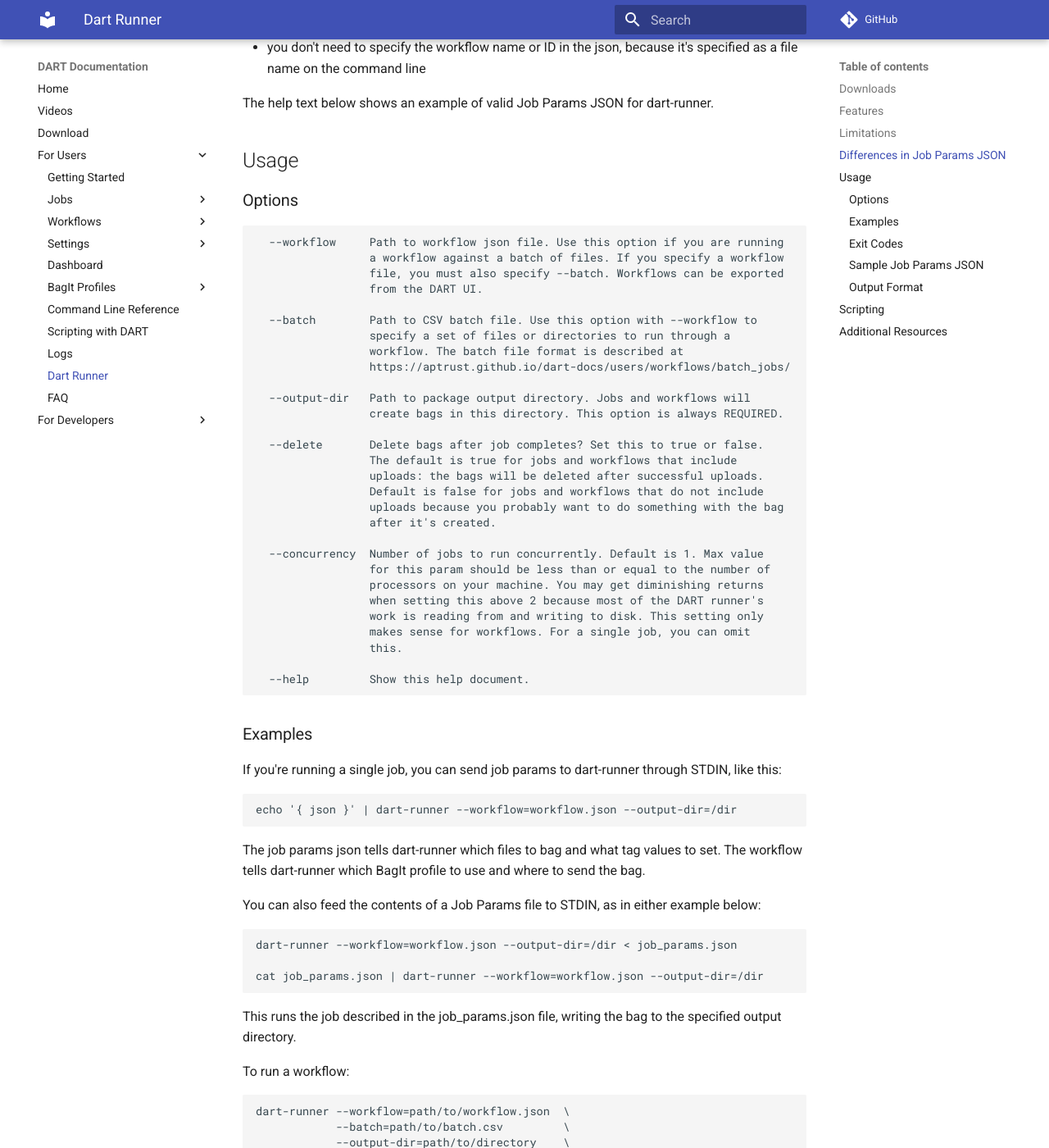
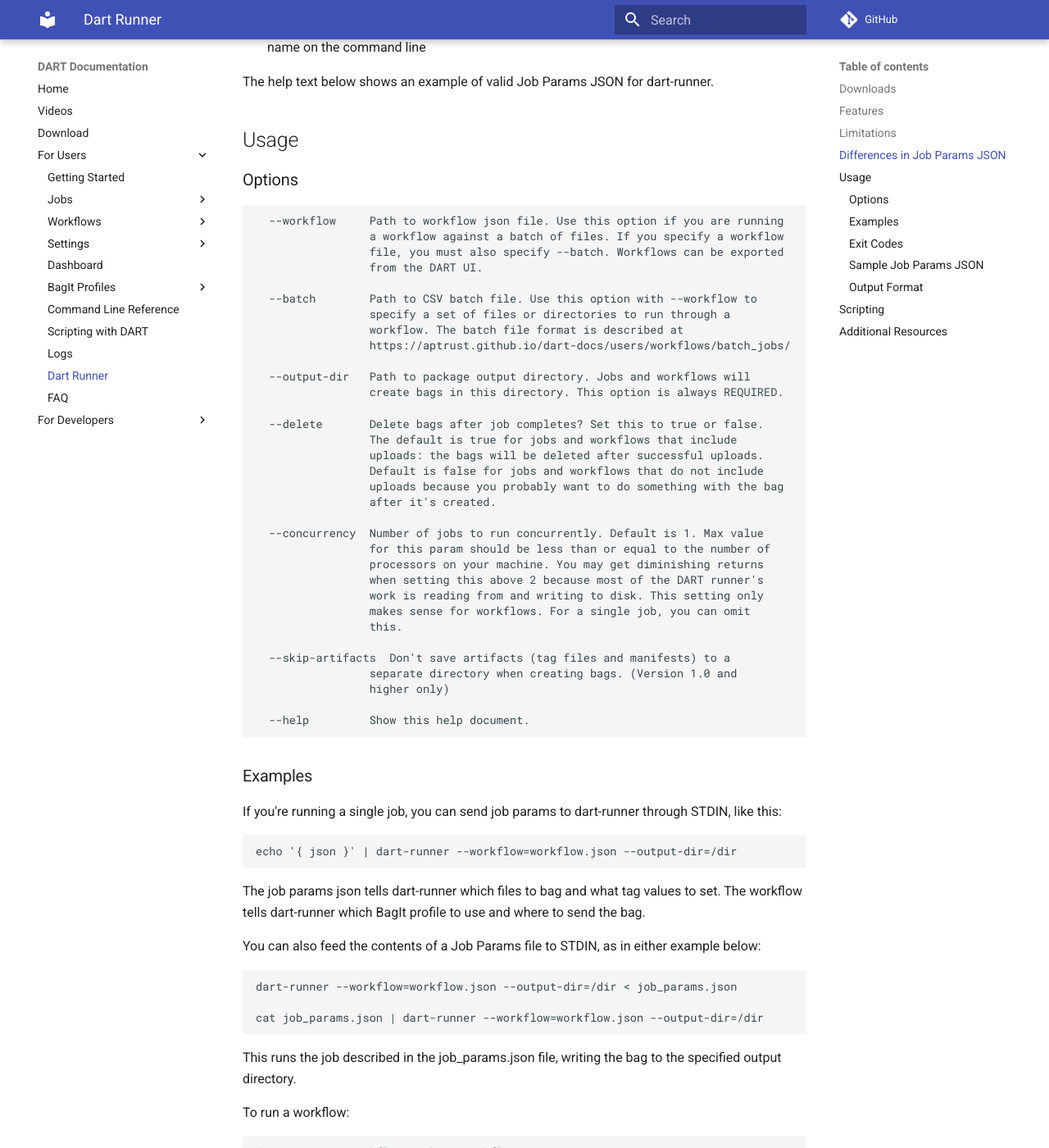
Before and after one commit to APTrust/dart-docs, an MkDocs documentation site: the page built from docs/users/dart_runner.md, in a window 1280 px wide and 1400 px high, scrolled down 2110 px. Shown: the whole window at 82% size. Built offline with MkDocs 1.6.1 and Material for MkDocs 9.7.7, drawn with Linux system fonts in a browser that asks for light colours; comment, search, counter and statistics services are not loaded; some of the changed text lies outside the part shown.

Commit message:
Updated version number, download links and command-line options for dart runner

````diff
--- a/docs/users/dart_runner.md
+++ b/docs/users/dart_runner.md
@@ -23,11 +23,11 @@
     to incorrect tag values being written into bags when using
     workflow batch mode. Please download version 0.96-beta or later.
 
-Latest version is v0.99-beta, released June 6, 2025.
+Latest version is v1.0, released September 3, 2025.
 
-Download the [0.99 beta version of dart-runner for Linux Intel](https://s3.us-east-1.amazonaws.com/aptrust.public.download/dart-runner/v0.99-beta/linux/amd64/dart-runner).
+Download the [1.0 version of dart-runner for Linux Intel](https://s3.us-east-1.amazonaws.com/aptrust.public.download/dart-runner/v1.0/linux/amd64/dart-runner).
 
-There's also a [Mac-Intel version of the beta](https://s3.us-east-1.amazonaws.com/aptrust.public.download/dart-runner/v0.99-beta/mac/amd64/dart-runner) and an [ARM version for M-Chip Macs](https://s3.us-east-1.amazonaws.com/aptrust.public.download/dart-runner/v0.99-beta/mac/arm64/dart-runner) if you want to experiment, but for now, APTrust suggests using the DART CLI on Mac.
+There's also a [Mac-Intel version of v1.0](https://s3.us-east-1.amazonaws.com/aptrust.public.download/dart-runner/v1.0/mac/amd64/dart-runner) and an [ARM version for M-Chip Macs](https://s3.us-east-1.amazonaws.com/aptrust.public.download/dart-runner/v1.0/mac/arm64/dart-runner).
 
 Because it's a single binary with no dependencies, there's no installation process for dart-runner. Simply copy the binary onto your computer and run.
 
@@ -96,6 +96,10 @@
                  work is reading from and writing to disk. This setting only
                  makes sense for workflows. For a single job, you can omit
                  this.
+
+  --skip-artifacts  Don't save artifacts (tag files and manifests) to a
+                 separate directory when creating bags. (Version 1.0 and
+				 higher only)
 
   --help         Show this help document.
 ```
````
